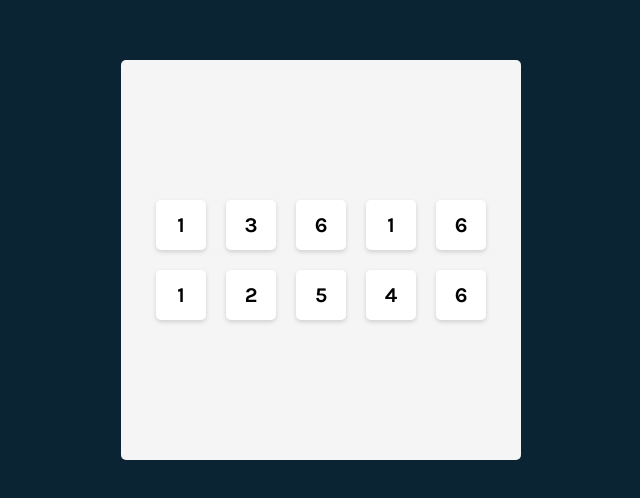
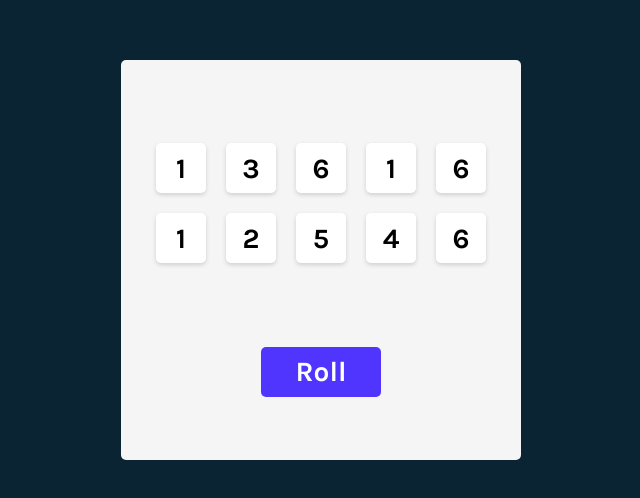
Before and after one commit to siyam-7/tenzies, a React (Vite) app: page / in a window 1280 px wide. Shown: the part 140-638 px from the top of the page, without its empty margins (319-959 px from the left). Built offline with nearby package versions, Linux system fonts and the light colour scheme.

Commit message:
change number array to object(id, value, isHeld)array

```diff
--- a/src/App.css
+++ b/src/App.css
@@ -24,7 +24,7 @@ main {
     display: flex;
     flex-direction: column;
     align-items: center;
-    justify-content: center;
+    justify-content: space-evenly;
 
 }
 
@@ -36,11 +36,14 @@ main {
     padding: 20px;
 }
 
-.die-container button{
+button{
     font-family: inherit;
     font-weight:700;
-    font-size: 21px;
+    font-size: 1.75rem;
     cursor: pointer;
+}
+
+.die-container button{
     background-color: #FFFFFF;
     filter: drop-shadow(0px 2px 2px #00000026);
     border: none;
@@ -48,3 +51,13 @@ main {
     width: 50px;
     height: 50px;
 }
+
+main > button{
+    height: 50px;
+    width: 120px;
+    color: white;
+    background-color: #5035FF;
+    border: none;
+    border-radius: 5px;
+
+}
--- a/src/App.jsx
+++ b/src/App.jsx
@@ -1,21 +1,34 @@
 import { useState } from "react"
+import { nanoid } from "nanoid"
 import "./App.css"
 import Die from "./components/Die.jsx"
 export default function App(){
 
-  const [numbers, setNumbers] = useState(generateAllNewDice());
-  const dieArray = numbers.map(val=><Die value={val}/>)
+ const [dice, setDice] = useState(generateAllNewDice());
   function generateAllNewDice(){
     return new Array(10)
-    .fill(0)
-    .map(()=>Math.ceil(Math.random()*6))
+    .fill(null)
+    .map(()=>({
+      value: Math.ceil(Math.random()*6),
+      isHeld: false,
+      id: nanoid()
+    }))
+
   }
+  function handleRoll(){
+    setDice(generateAllNewDice())
+  }
+  const dieArray = dice.map(dieObj => <Die key={dieObj.id} value={dieObj.value}/>)
+
 
   return(
     <main>
       <div className="die-container">
-      {dieArray}
+       {dieArray}
       </div>
+      <button onClick={handleRoll}>
+        Roll
+      </button>
     </main>
   )
 }
```
